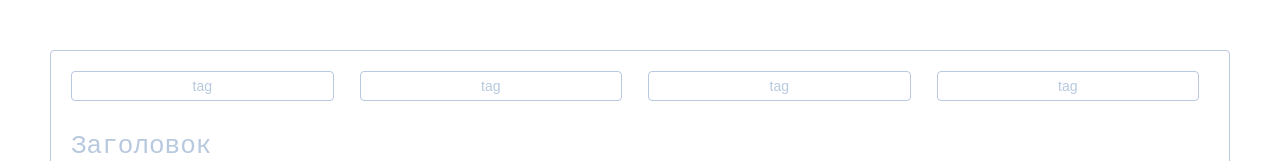
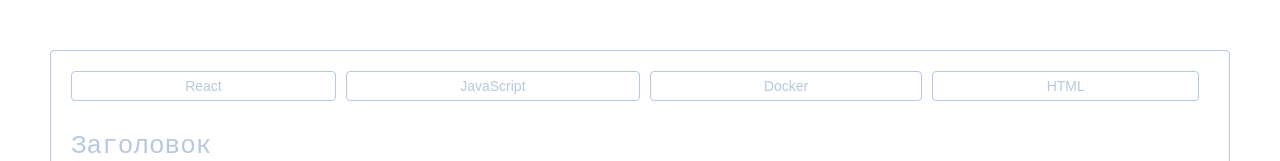
Before and after one commit to BOBRIWE/proglib-vote-form, a React (Create React App) app: page / in a window 1280 px wide. Shown: the top 161 px of the page. Built offline with nearby package versions, Linux system fonts and the light colour scheme.

Commit message:
FormTag ~done

```diff
--- a/src/components/Form/Form.jsx
+++ b/src/components/Form/Form.jsx
@@ -12,10 +12,10 @@ function Form() {
         <form>
             <article className="Form__view">
                 <header className="Form__tag-list">
-                    <FormTag/>
-                    <FormTag/>
-                    <FormTag/>
-                    <FormTag/>
+                    <FormTag tagId="1" tagName="React"/>
+                    <FormTag tagId="2" tagName="JavaScript"/>
+                    <FormTag tagId="3" tagName="Docker"/>
+                    <FormTag tagId="4" tagName="HTML"/>
                 </header>
                 <main className="Form__main">
                     <FormTextarea/>
--- a/src/components/Form/Form.scss
+++ b/src/components/Form/Form.scss
@@ -16,7 +16,6 @@
     &__tag-list {
         display: flex;
         flex-wrap: wrap;
-        gap: 1rem;
     }
 
     &__main {
--- a/src/components/FormTag/FormTag.jsx
+++ b/src/components/FormTag/FormTag.jsx
@@ -1,12 +1,36 @@
 import './FormTag.scss';
 import React from 'react';
 
-function FormTag() {
-    return (
-        <button className="FormTag">
-            tag
-        </button>
-    );
+class FormTag extends React.Component {
+    constructor(props) {
+        super(props);
+        this.state = {checked: false};
+    }
+
+    buttonClick(e) {
+        e.preventDefault();
+        this.setState({checked: !this.state.checked});
+    }
+
+
+    render() {
+        return (
+            <div className="FormTag">
+                <input
+                    defaultChecked={this.state.checked}
+                    className="FormTag__checkbox"
+                    name="tags[]"
+                    value={this.props.tagId}
+                />
+                <button
+                    className={`FormTag__button ${this.state.checked ? 'FormTag__button--active' : ''}`}
+                    onClick={this.buttonClick.bind(this)}
+                >
+                    <span>{this.props.tagName}</span>
+                </button>
+            </div>
+        );
+    }
 }
 
 export default FormTag;
--- a/src/components/FormTag/FormTag.scss
+++ b/src/components/FormTag/FormTag.scss
@@ -1,4 +1,10 @@
 .FormTag {
+    flex-grow: 1;
+    box-sizing: border-box;
+    margin-bottom: 10px;
+    margin-right: 10px;
+
+    &__button {
         display: block;
         padding: 0 20px;
         height: 30px;
@@ -8,13 +14,22 @@
         background-color: transparent;
         border-radius: 4px;
         cursor: pointer;
+        outline: none;
+        width: 100%;
 
-    flex-grow: 1;
-
-    margin-bottom: 10px;
-    margin-right: 10px;
+        &--active {
+            background-color: #378ff6;
+            border-bottom: 3px solid blue;
+            color: #ffffff;
+        }
 
         &:hover {
             background-color: #378ff6;
+            color: #ffffff;
         }
     }
+
+    &__checkbox {
+        display: none;
+    }
+}
```
Also changed, not shown: 1 other file (tests, documents, lock files or other folders). Lines whose indentation alone changed are shown as unchanged.
